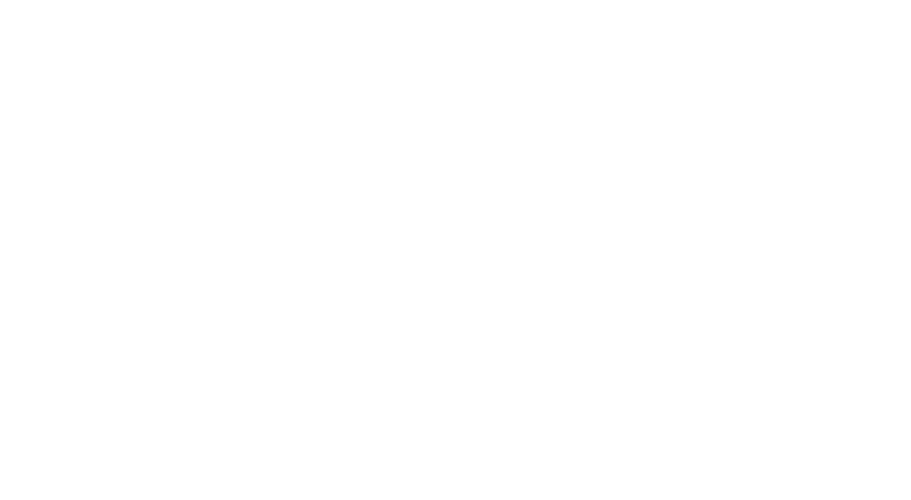
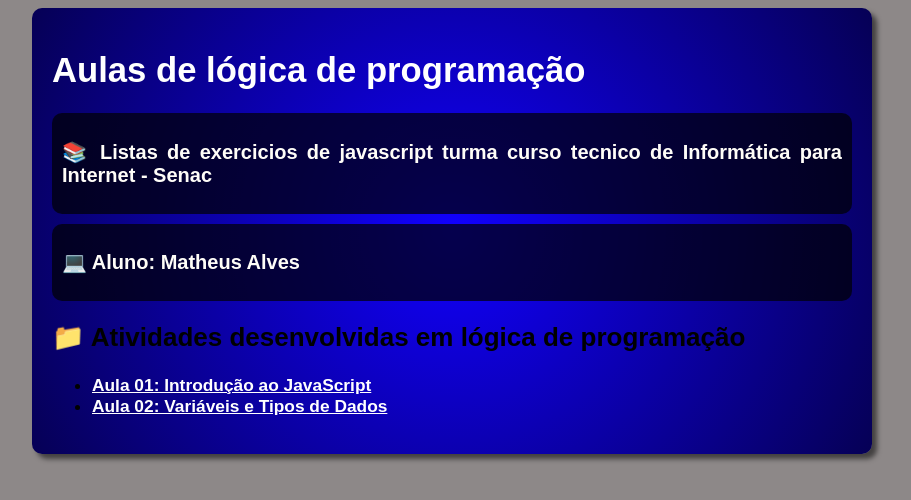
Before and after one commit to Matheussenac13/logica-programa-o, a plain HTML site: page index.html in a window 1280 px wide. Shown: the whole page, without its empty margins (188-1099 px from the left). Drawn offline with Linux system fonts and the light colour scheme.

Commit message:
style e fluxograna

```diff
--- a/index.html
+++ b/index.html
@@ -1,17 +1,38 @@
+
 <!DOCTYPE html>
 <html lang="pt-br">
+
 <head>
     <meta charset="UTF-8">
     <meta name="viewport" content="width=device-width, initial-scale=1.0">
-    <title>Lógica de programação/title>
+    <title> Lógica de programação </title>
+
+    <link rel="stylesheet" href="style.css">
+
 </head>
 <body>
+    <main>
+        <h1>Aulas de lógica de programação</h1>
 
-    <h1>Aulas de lógica de programação</h1>
+        <aside>
+            <h1 class="titulo-2">&#x1f4da; Listas de exercicios de javascript turma curso tecnico de Informática para Internet - Senac </h1>
 
-    <ul>
-        <li><a href="aulas/aula 01/aula.html">Aula 01: Introdução ao JavaScript</a></li>
-    </ul>
+        </aside>
 
+        <aside>
+            <h2 class="titulo-2">&#x1f4bb; Aluno: Matheus Alves</h2>
+        </aside>
+
+        <h2>&#x1F4C1; Atividades desenvolvidas em lógica de programação</h2>
+        <ul>
+
+            <li><a href="aulas/aula 01/atividade.html">Aula 01: Introdução ao JavaScript</a></li>
+            <li><a href="aulas/aula 02/atividade.html">Aula 02: Variáveis e Tipos de Dados</a></li>
+
+
+        </ul>
+
+    </main>
 </body>
+
 </html>
--- /dev/null
+++ b/style.css
@@ -0,0 +1,52 @@
+body {
+    background-color: #8d8888;
+    font: 13pt Arial;
+}
+
+main {
+    background-image: radial-gradient(circle, #1100ff 0%, #000000 150%);
+    width: 800px;
+    padding: 20px;
+    margin: auto;
+    border-radius: 10px;
+    box-shadow: 5px 5px 5px rgba(0, 0, 0, 0.529);
+}
+
+h1 {
+    color: rgb(255, 255, 255);
+}
+
+.titulo-2{
+    color: rgb(255, 253, 248);
+}
+
+h2 {
+    color: rgb(0, 0, 0);
+}
+
+aside {
+    display: block;
+    font-size: 10pt;
+    text-align: justify;
+    background-color: #000000b1;
+    padding: 10px;
+    border-radius: 10px;
+    margin-bottom: 10px;
+}
+
+aside img {
+    width: 60px;
+    display: block;
+    float: left;
+    margin-right: 10px;
+}
+
+a, a:visited {
+    color: rgb(255, 255, 255);
+    font-weight: bolder;
+}
+
+a:hover {
+    color: rgb(11, 184, 37);
+    text-decoration: none;
+}
```
Also changed, not shown: aulas/aula 03/atividade.html (added, +39 -0 lines), aulas/aula 03/aula.html (added, +25 -0 lines), 1 other file.
